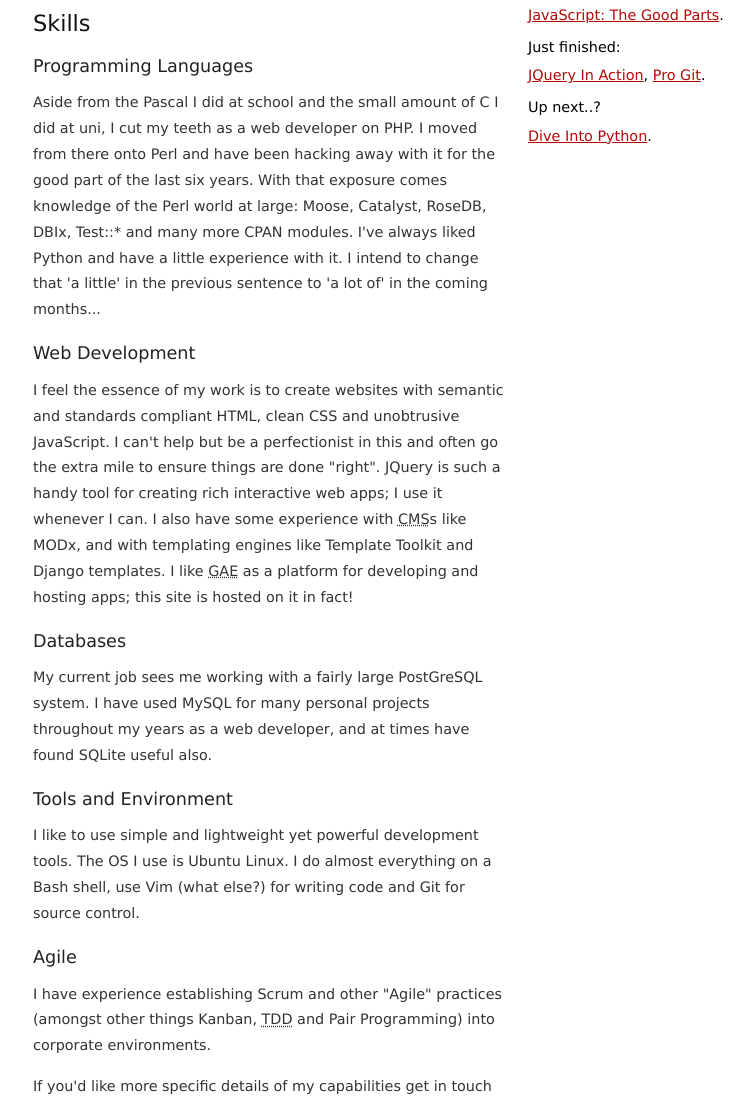
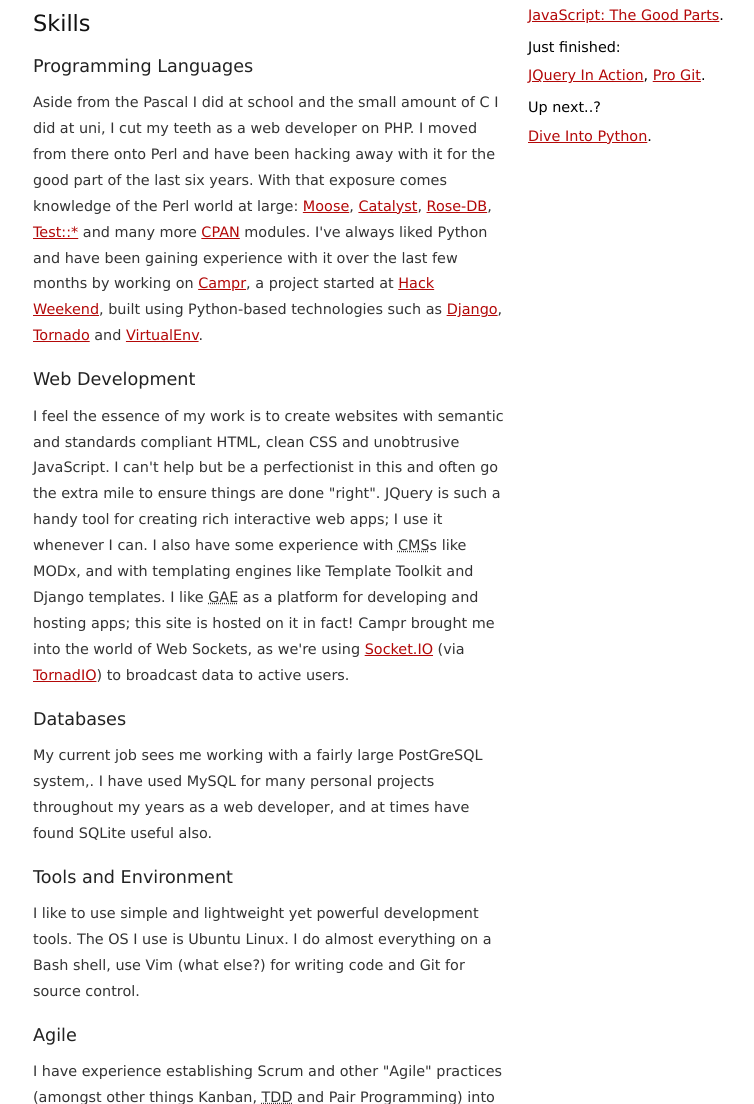
Before and after one commit to calumhalcrow/calumhalcrow, a Python web app: template templates/index.html in a window 1280 px wide. Shown: the part 477-1581 px from the top of the page, without its empty margins (217-971 px from the left). Run offline with Jinja, Linux system fonts and the light colour scheme; the template is opened without the code that fills it, so the values that code supplies are empty.

Commit message:
Added Campr experience.

```diff
--- a/templates/index.html
+++ b/templates/index.html
@@ -16,11 +16,11 @@
             <p>I was born and brought up in <a href="http://shetland.org">Shetland</a>, Scotland. After finishing school I went to study Mathematics at the <a href="http://www.ed.ac.uk">University of Edinburgh</a>. After graduating I felt a change of direction was necessary and so <a href="http://nbcommunication.com">moved into web development</a> and programming. I met my now wife during university and we decided to settle down in <a href="http://en.wikipedia.org/wiki/Malaysia">Malaysia</a> where she's from. We currently live in the country's capital, Kuala Lumpur, and I currently work as a Perl programmer in Cyberjaya, a tech hub located just outside the city.</p>
             <h2>Skills</h2>
             <h3>Programming Languages</h3>
-            <p>Aside from the Pascal I did at school and the small amount of C I did at uni, I cut my teeth as a web developer on PHP. I moved from there onto Perl and have been hacking away with it for the good part of the last six years. With that exposure comes knowledge of the Perl world at large: Moose, Catalyst, RoseDB, DBIx, Test::* and many more CPAN modules. I've always liked Python and have a little experience with it. I intend to change that 'a little' in the previous sentence to 'a lot of' in the coming months...</p>
+            <p>Aside from the Pascal I did at school and the small amount of C I did at uni, I cut my teeth as a web developer on PHP. I moved from there onto Perl and have been hacking away with it for the good part of the last six years. With that exposure comes knowledge of the Perl world at large: <a href="http://moose.perl.org">Moose</a>, <a href="http://catalystframework.org">Catalyst</a>, <a href="http://search.cpan.org/dist/Rose-DB">Rose-DB</a>, <a href="http://search.cpan.org/search?query=Test%3A%3A*">Test::*</a> and many more <a href="http://cpan.org" title="Comprehensive Perl Archive Network">CPAN</a> modules. I've always liked Python and have been gaining experience with it over the last few months by working on <a href="http://campr.org">Campr</a>, a project started at <a href="http://hack.weekend.my">Hack Weekend</a>, built using Python-based technologies such as <a href="http://djangoproject.com">Django</a>, <a href="http://tornadoweb.org">Tornado</a> and <a href="http://virtualenv.org">VirtualEnv</a>.
             <h3>Web Development</h3>
-            <p>I feel the essence of my work is to create websites with semantic and standards compliant HTML, clean CSS and unobtrusive JavaScript. I can't help but be a perfectionist in this and often go the extra mile to ensure things are done "right". JQuery is such a handy tool for creating rich interactive web apps; I use it whenever I can. I also have some experience with <acronym title="Content Management System">CMS</acronym>s like MODx, and with templating engines like Template Toolkit and Django templates. I like <acronym title="Google App Engine">GAE</acronym> as a platform for developing and hosting apps; this site is hosted on it in fact!</p>
+            <p>I feel the essence of my work is to create websites with semantic and standards compliant HTML, clean CSS and unobtrusive JavaScript. I can't help but be a perfectionist in this and often go the extra mile to ensure things are done "right". JQuery is such a handy tool for creating rich interactive web apps; I use it whenever I can. I also have some experience with <acronym title="Content Management System">CMS</acronym>s like MODx, and with templating engines like Template Toolkit and Django templates. I like <acronym title="Google App Engine">GAE</acronym> as a platform for developing and hosting apps; this site is hosted on it in fact! Campr brought me into the world of Web Sockets, as we're using <a href="http://socket.io">Socket.IO</a> (via <a href="https://github.com/MrJoes/tornadio">TornadIO</a>) to broadcast data to active users.</p>
             <h3>Databases</h3>
-            <p>My current job sees me working with a fairly large PostGreSQL system. I have used MySQL for many personal projects throughout my years as a web developer, and at times have found SQLite useful also.</p>
+            <p>My current job sees me working with a fairly large PostGreSQL system,. I have used MySQL for many personal projects throughout my years as a web developer, and at times have found SQLite useful also.</p>
             <h3>Tools and Environment</h3>
             <p>I like to use simple and lightweight yet powerful development tools. The OS I use is Ubuntu Linux. I do almost everything on a Bash shell, use Vim (what else?) for writing code and Git for source control.</p>
             <h3>Agile</h3>
```
